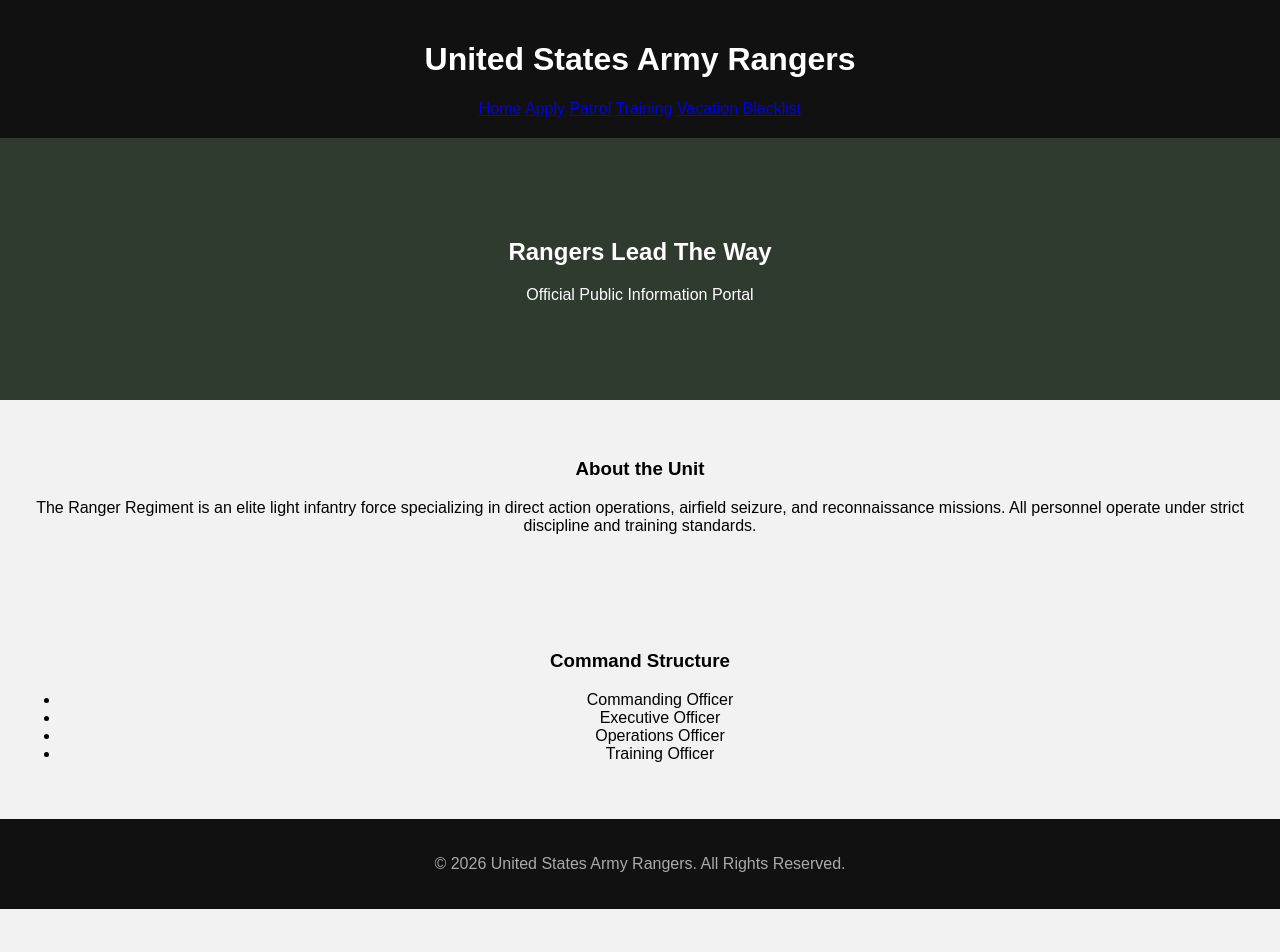
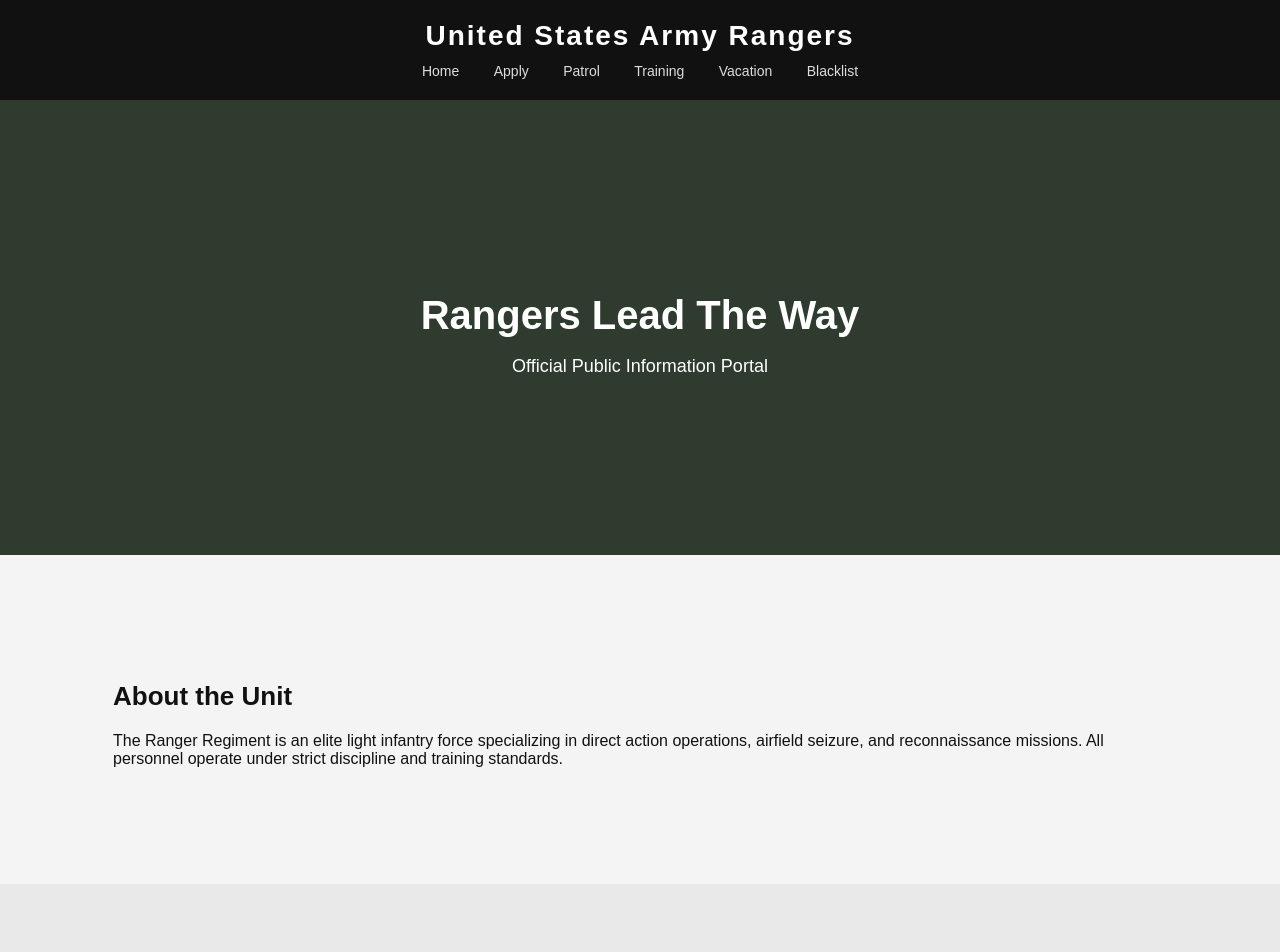
Before and after one commit to shadmanleoyoda-cyber/usar-rangers, a plain HTML site: page index.html in a window 1280 px wide. Shown: the top 952 px of the page. Before the commit the page ends 909 px from the top, so only its background shows below. Drawn offline with Linux system fonts and the light colour scheme; files that its build step writes are made by us from their sources.

Commit message:
Update style.css

```diff
--- a/style.css
+++ b/style.css
@@ -1,28 +1,31 @@
-body {
-    margin: 0;
-    font-family: Arial, sans-serif;
-    background: #f2f2f2;
-    text-align: center;
-}
+/* Base Styles */
+body { margin:0; font-family: Arial,sans-serif; background:#f4f4f4; color:#111; }
+a { text-decoration:none; color:inherit; }
+.container { width:85%; margin:auto; padding:40px 0; }
 
-header {
-    background: #111;
-    color: white;
-    padding: 20px;
-}
+/* Header */
+header { background:#111; color:#fff; padding:20px; text-align:center; }
+header h1 { font-size:28px; letter-spacing:2px; margin:0; }
 
-.hero {
-    background: #2e3b2e;
-    color: white;
-    padding: 80px 20px;
-}
+/* Navigation */
+nav { margin-top:10px; }
+nav a { color:#ddd; margin:0 15px; font-size:14px; transition:.3s; }
+nav a:hover { color:#fff; }
 
-section {
-    padding: 40px 20px;
-}
+/* Hero Section */
+.hero { background:#2e3b2e; color:#fff; text-align:center; padding:120px 20px; }
+.hero h2 { font-size:40px; margin-bottom:10px; }
+.hero p { font-size:18px; }
 
-footer {
-    background: #111;
-    color: #aaa;
-    padding: 20px;
-}
+/* Sections */
+.section { padding:60px 20px; }
+.section.gray { background:#e9e9e9; }
+.section h3 { font-size:26px; margin-bottom:20px; }
+
+/* Tables */
+table { width:100%; border-collapse:collapse; margin-top:20px; }
+th, td { border:1px solid #111; padding:10px; text-align:center; }
+th { background:#111; color:#fff; }
+
+/* Footer */
+footer { background:#111; color:#aaa; text-align:center; padding:20px; font-size:14px; }
```
